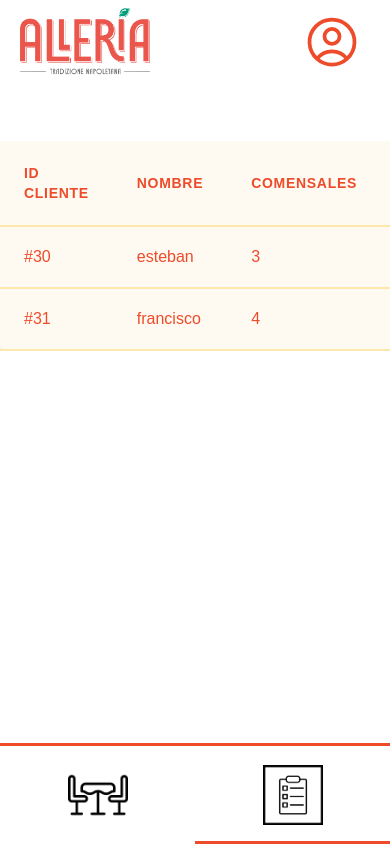
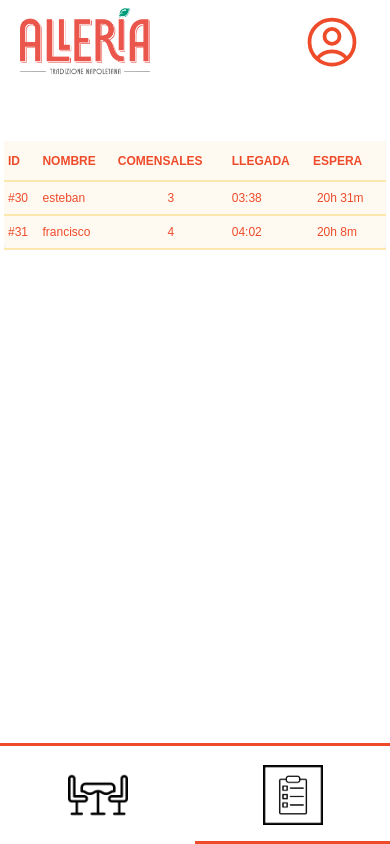
Before and after one commit to slevinnnn/restaurant_project, a Flask app: page /clientes_espera in a window 390 px wide. Run offline with Flask 3, Linux system fonts and the light colour scheme; some libraries are stand-ins or nearby versions; some web fonts are replaced.

Commit message:
se cambio la lista de clientes para ser mobile friendly

```diff
--- a/static/styles/output.css
+++ b/static/styles/output.css
@@ -53,7 +53,6 @@
     --font-weight-medium: 500;
     --font-weight-semibold: 600;
     --font-weight-bold: 700;
-    --tracking-wider: 0.05em;
     --radius-lg: 0.5rem;
     --radius-xl: 0.75rem;
     --radius-2xl: 1rem;
@@ -357,6 +356,10 @@
     font-size: var(--text-xl);
     line-height: var(--tw-leading, var(--text-xl--line-height));
   }
+  .text-xs {
+    font-size: var(--text-xs);
+    line-height: var(--tw-leading, var(--text-xs--line-height));
+  }
   .font-bold {
     --tw-font-weight: var(--font-weight-bold);
     font-weight: var(--font-weight-bold);
@@ -466,6 +469,12 @@
     @media (width >= 40rem) {
       font-size: var(--text-lg);
       line-height: var(--tw-leading, var(--text-lg--line-height));
+    }
+  }
+  .sm\:text-sm {
+    @media (width >= 40rem) {
+      font-size: var(--text-sm);
+      line-height: var(--tw-leading, var(--text-sm--line-height));
     }
   }
   .md\:px-10 {
@@ -892,7 +901,6 @@ main {
 }
 .mesa {
   min-height: 30px;
-  width: 100%;
   min-width: 50px;
   border-radius: var(--radius-2xl);
   padding: calc(var(--spacing) * 3);
@@ -1102,40 +1110,62 @@ main {
   margin-inline: auto;
   width: 100%;
   max-width: var(--container-5xl);
+  padding-inline: calc(var(--spacing) * 1);
+  @media (width >= 40rem) {
+    padding-inline: calc(var(--spacing) * 4);
+  }
+  @media (width >= 48rem) {
+    padding-inline: calc(var(--spacing) * 6);
+  }
 }
 .clientes-table {
-  min-width: 100%;
+  width: 100%;
   border-radius: var(--radius-lg);
   background-color: var(--color-card_background-light-1);
   --tw-shadow: 0 10px 15px -3px var(--tw-shadow-color, rgb(0 0 0 / 0.1)), 0 4px 6px -4px var(--tw-shadow-color, rgb(0 0 0 / 0.1));
   box-shadow: var(--tw-inset-shadow), var(--tw-inset-ring-shadow), var(--tw-ring-offset-shadow), var(--tw-ring-shadow), var(--tw-shadow);
+  border-collapse: collapse;
 }
 .clientes-table thead {
-  height: calc(var(--spacing) * 12);
+  height: calc(var(--spacing) * 10);
   border-radius: var(--radius-2xl);
   background-color: var(--color-card_background-light-1);
-  font-size: var(--text-xl);
-  line-height: var(--tw-leading, var(--text-xl--line-height));
   --tw-font-weight: var(--font-weight-bold);
   font-weight: var(--font-weight-bold);
   color: var(--color-card_text);
+  @media (width >= 40rem) {
+    height: calc(var(--spacing) * 12);
+  }
 }
 .clientes-table th {
-  padding-inline: calc(var(--spacing) * 6);
-  padding-block: calc(var(--spacing) * 3);
+  padding-inline: calc(var(--spacing) * 1);
+  padding-block: calc(var(--spacing) * 1);
   text-align: left;
-  font-size: var(--text-sm);
-  line-height: var(--tw-leading, var(--text-sm--line-height));
   --tw-font-weight: var(--font-weight-semibold);
   font-weight: var(--font-weight-semibold);
-  --tw-tracking: var(--tracking-wider);
-  letter-spacing: var(--tracking-wider);
   text-transform: uppercase;
+  @media (width >= 40rem) {
+    padding-inline: calc(var(--spacing) * 3);
+  }
+  @media (width >= 40rem) {
+    padding-block: calc(var(--spacing) * 2);
+  }
+  @media (width >= 48rem) {
+    padding-inline: calc(var(--spacing) * 4);
+  }
 }
 .clientes-table td {
-  padding-inline: calc(var(--spacing) * 6);
-  padding-block: calc(var(--spacing) * 4);
-  white-space: nowrap;
+  padding-inline: calc(var(--spacing) * 1);
+  padding-block: calc(var(--spacing) * 1);
+  @media (width >= 40rem) {
+    padding-inline: calc(var(--spacing) * 3);
+  }
+  @media (width >= 40rem) {
+    padding-block: calc(var(--spacing) * 2);
+  }
+  @media (width >= 48rem) {
+    padding-inline: calc(var(--spacing) * 4);
+  }
 }
 .clientes-table tr {
   border-bottom-style: var(--tw-border-style);
@@ -1152,12 +1182,19 @@ main {
   align-items: center;
   justify-content: center;
   border-radius: calc(infinity * 1px);
-  padding-inline: calc(var(--spacing) * 2);
+  padding-inline: calc(var(--spacing) * 1);
   padding-block: calc(var(--spacing) * 1);
-  font-size: var(--text-sm);
-  line-height: var(--tw-leading, var(--text-sm--line-height));
+  font-size: var(--text-xs);
+  line-height: var(--tw-leading, var(--text-xs--line-height));
   --tw-font-weight: var(--font-weight-medium);
   font-weight: var(--font-weight-medium);
+  @media (width >= 40rem) {
+    padding-inline: calc(var(--spacing) * 2);
+  }
+  @media (width >= 40rem) {
+    font-size: var(--text-sm);
+    line-height: var(--tw-leading, var(--text-sm--line-height));
+  }
 }
 .numero_mesa {
   position: relative;
@@ -1382,10 +1419,6 @@ main {
   inherits: false;
   initial-value: 0;
 }
-@property --tw-tracking {
-  syntax: "*";
-  inherits: false;
-}
 @property --tw-translate-x {
   syntax: "*";
   inherits: false;
@@ -1449,7 +1482,6 @@ main {
       --tw-backdrop-saturate: initial;
       --tw-backdrop-sepia: initial;
       --tw-space-x-reverse: 0;
-      --tw-tracking: initial;
       --tw-translate-x: 0;
       --tw-translate-y: 0;
       --tw-translate-z: 0;
--- a/templates/clientes_espera.html
+++ b/templates/clientes_espera.html
@@ -13,11 +13,11 @@
       <table class="clientes-table">
         <thead>
           <tr>
-            <th>ID Cliente</th>
-            <th>Nombre</th>
-            <th>Comensales</th>
-            <th>Hora de Llegada</th>
-            <th>Tiempo en Espera</th>
+            <th class="text-xs sm:text-sm">ID</th>
+            <th class="text-xs sm:text-sm">Nombre</th>
+            <th class="text-xs sm:text-sm">Comensales</th>
+            <th class="text-xs sm:text-sm">Llegada</th>
+            <th class="text-xs sm:text-sm">Espera</th>
           </tr>
         </thead>
         <tbody id="clientes-lista">
@@ -28,11 +28,11 @@
           {% endif %}
           {% for c in clientes %}
           <tr>
-            <td >#{{ c.id }}</td>
-            <td >{{ c.nombre }}</td>
-            <td >{{ c.cantidad_comensales }}</td>
-            <td >{{ c.joined_at.strftime('%H:%M:%S') }}</td>
-            <td  id="wait-time-{{ c.id }}">
+            <td class="text-xs sm:text-sm whitespace-nowrap">#{{ c.id }}</td>
+            <td class="text-xs sm:text-sm whitespace-nowrap">{{ c.nombre|truncate(10) }}</td>
+            <td class="text-xs sm:text-sm text-center">{{ c.cantidad_comensales }}</td>
+            <td class="text-xs sm:text-sm whitespace-nowrap">{{ c.joined_at.strftime('%H:%M') }}</td>
+            <td class="text-xs sm:text-sm" id="wait-time-{{ c.id }}">
               <span class="waiting-time" data-joined="{{ c.joined_at.isoformat() }}">Calculando...</span>
             </td>
           </tr>
@@ -97,11 +97,11 @@
                 const tr = document.createElement('tr');
                 tr.className = 'border-b border-gray-200 hover:bg-gray-50';
                 tr.innerHTML = `
-                  <td class="px-6 py-4 whitespace-nowrap font-medium">#${c.id}</td>
-                  <td class="px-6 py-4 whitespace-nowrap">${c.nombre || 'No especificado'}</td>
-                  <td class="px-6 py-4 whitespace-nowrap">${c.cantidad_comensales || 'No especificado'}</td>
-                  <td class="px-6 py-4 whitespace-nowrap">${joinedDate.toLocaleTimeString()}</td>
-                  <td class="px-6 py-4 whitespace-nowrap" id="wait-time-${c.id}">
+                  <td class="text-xs sm:text-sm whitespace-nowrap">#${c.id}</td>
+                  <td class="text-xs sm:text-sm whitespace-nowrap">${(c.nombre || 'Sin nombre').substring(0, 10)}</td>
+                  <td class="text-xs sm:text-sm text-center">${c.cantidad_comensales || '-'}</td>
+                  <td class="text-xs sm:text-sm whitespace-nowrap">${joinedDate.toLocaleTimeString([], {hour: '2-digit', minute:'2-digit'})}</td>
+                  <td class="text-xs sm:text-sm" id="wait-time-${c.id}">
                     <span class="waiting-time" data-joined="${c.joined_at}">Calculando...</span>
                   </td>
                 `;
```
Also changed, not shown: static/styles/tailwind.css.
